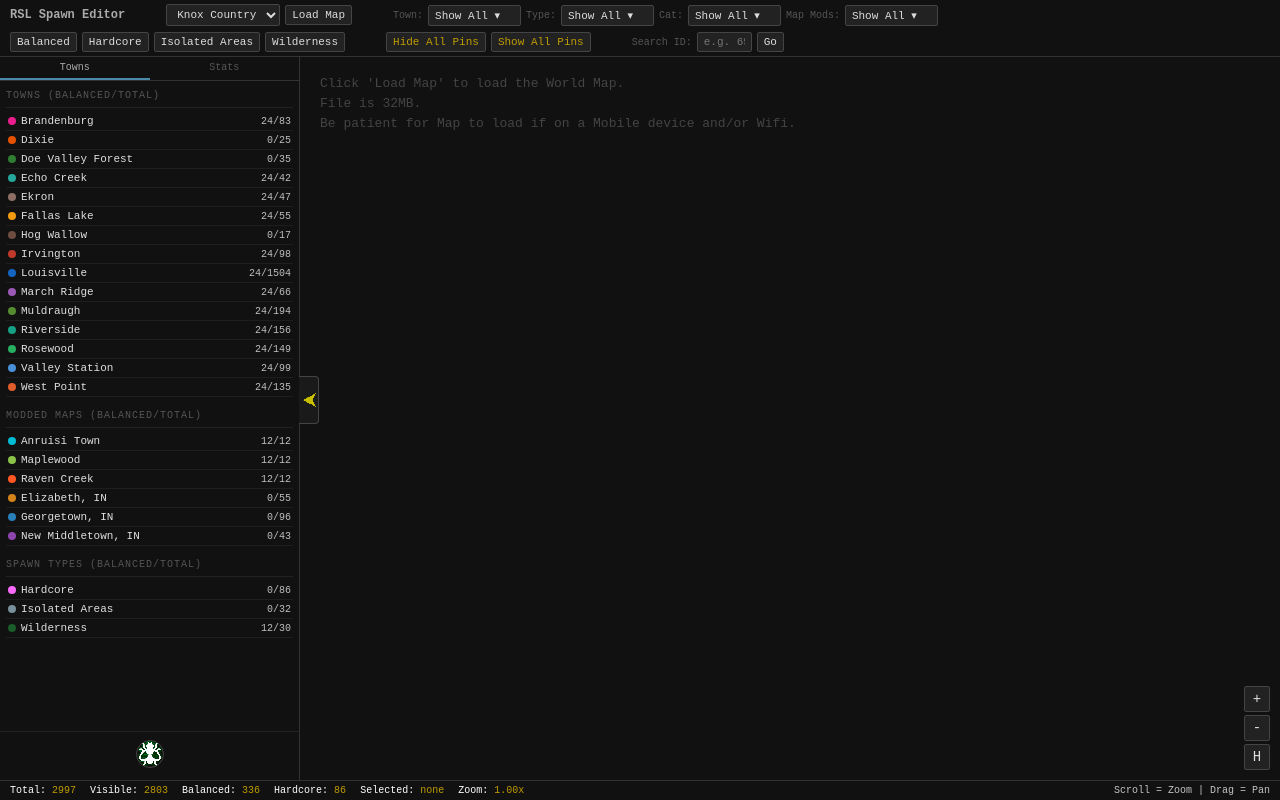
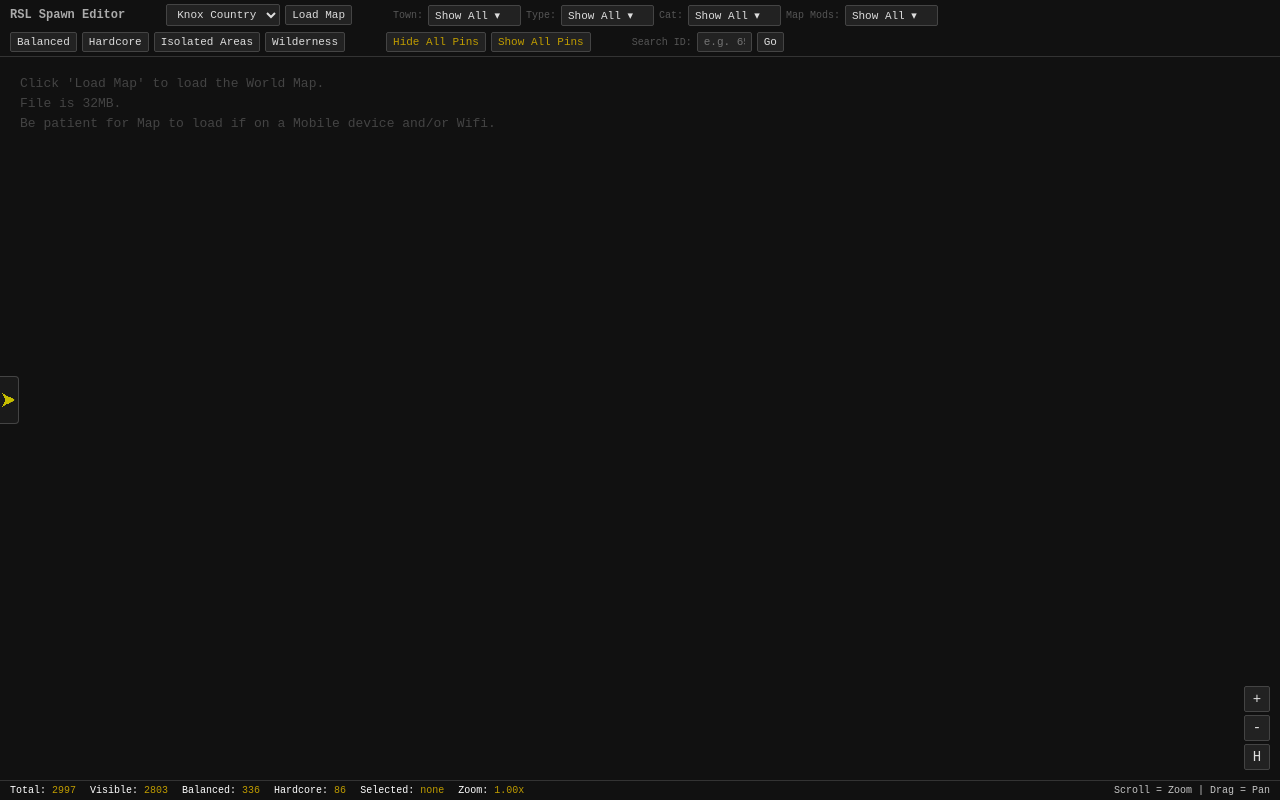
Before and after one commit to ObnoxiouslyNoxious/RSLMapProject, a plain HTML site: page index.html in a window 1280 px wide. Drawn offline with nearby package versions, Linux system fonts and the light colour scheme.

Commit message:
Update index.html

```diff
--- a/index.html
+++ b/index.html
@@ -176,6 +176,14 @@ var pts=D.points.map(function(p){return{id:p[0],ax:p[1],ay:p[2],wx:p[3],wy:p[4],
 var stateMap={};SAVED_STATE.forEach(function(s){stateMap[s.id]=s;});
 pts.forEach(function(p){var s=stateMap[p.id];if(s){p.bal=!!s.bal;p.hc=!!s.hc;p.wild=!!s.wild;p.mt=!!s.mt;if(s.ti!==undefined)p.ti=s.ti;if(s.xi!==undefined)p.xi=s.xi;if(s.ci!==undefined)p.ci=s.ci;if(s.note)p.note=s.note;}});
 var sidebarVisible=true;
+function hideSidebar(){
+  var sb=document.getElementById("sidebar");
+  var img=document.getElementById("sidebar-toggle-img");
+  sidebarVisible=false;
+  sb.classList.add("hidden");
+  img.src="img/arrow_right.png";
+  setTimeout(resize,50);
+}
 function toggleSidebar(){
   var sb=document.getElementById("sidebar");
   var img=document.getElementById("sidebar-toggle-img");
@@ -576,7 +584,7 @@ function updateFilterBtn(k){
 }
 
 window.addEventListener("resize",resize);
-window.addEventListener("load",function(){resize();setTab("towns");setupFilters();renderTowns();renderStats();document.getElementById("iTotal").textContent=pts.length;draw();});
+window.addEventListener("load",function(){resize();setTab("towns");setupFilters();renderTowns();renderStats();document.getElementById("iTotal").textContent=pts.length;hideSidebar();if(window.location.hash==="#hidden"){hideAllPins();}draw();});
 
 </script>
 </body>
```
